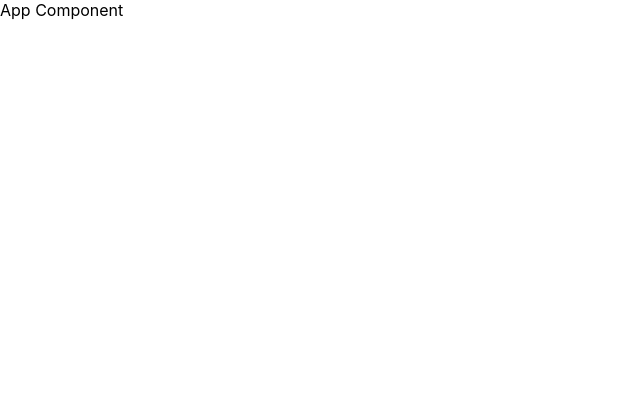
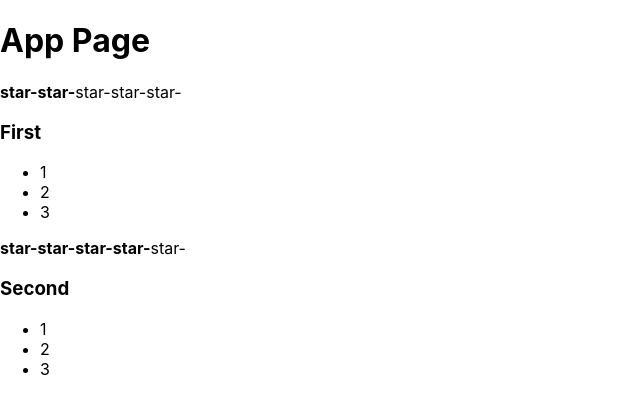
Before and after one commit to DmitriyKutsilin/react-cab, a React (Create React App) app: page / in a window 1280 px wide. Shown: the top 414 px of the page, without its empty margins (0-640 px from the left). Built offline with nearby package versions, Linux system fonts and the light colour scheme.

Commit message:
feat: done 3 lesson

```diff
--- a/src/App.tsx
+++ b/src/App.tsx
@@ -1,36 +1,30 @@
 import React from 'react';
-import logo from './logo.svg';
 import './App.css';
+import {Accordion} from "./components/Accordion/Accordion";
+import {Rating} from "./components/Rating/Rating";
+
+type PageTitleProps = {
+    title: string
+}
 
 function App() {
     return (
-        <div>App Component</div>
+        <div>
+            <PageTitle title={"App Page"}/>
+            <Rating value={2}/>
+            <Accordion title={"First"}/>
+            <Rating value={4}/>
+            <Accordion title={"Second"}/>
+        </div>
     );
 }
 
-const Rating = () => {
+const PageTitle = ({title}: PageTitleProps) => {
     return (
-        <div>
-            <div>star</div>
-            <div>star</div>
-            <div>star</div>
-            <div>star</div>
-            <div>star</div>
-        </div>
+        <h1>{title}</h1>
     )
 }
 
-const Accordion = () => {
-    return (
-        <div>
-            <h3>Menu</h3>
-            <ul>
-                <li>1</li>
-                <li>2</li>
-                <li>3</li>
-            </ul>
-        </div>
-    )
-}
+
 
 export default App;
--- /dev/null
+++ b/src/components/Accordion/Accordion.tsx
@@ -0,0 +1,34 @@
+import React from "react";
+
+type AccordionProps = {
+    title: string
+}
+
+type AccordionTitleProps = {
+    title: string
+}
+
+export const Accordion = ({title}: AccordionProps) => {
+    return (
+        <div>
+            <AccordionTitle title={title}/>
+            <AccordionBody/>
+        </div>
+    )
+}
+
+const AccordionTitle = ({title}: AccordionTitleProps) => {
+    return (
+        <h3>{title}</h3>
+    )
+}
+
+const AccordionBody = () => {
+    return (
+        <ul>
+            <li>1</li>
+            <li>2</li>
+            <li>3</li>
+        </ul>
+    )
+}
--- /dev/null
+++ b/src/components/Rating/Rating.tsx
@@ -0,0 +1,76 @@
+import React from "react";
+
+type RatingProps = {
+    value: 0 | 1 | 2 | 3 | 4 | 5
+}
+
+type StarProps = {
+    selected: boolean
+}
+
+export const Rating = ({value}: RatingProps) => {
+    switch (value) {
+        case 0: return (
+            <div>
+                <Star selected={false}/>
+                <Star selected={false}/>
+                <Star selected={false}/>
+                <Star selected={false}/>
+                <Star selected={false}/>
+            </div>
+        );
+        case 1: return (
+            <div>
+                <Star selected={true}/>
+                <Star selected={false}/>
+                <Star selected={false}/>
+                <Star selected={false}/>
+                <Star selected={false}/>
+            </div>
+        );
+        case 2: return (
+            <div>
+                <Star selected={true}/>
+                <Star selected={true}/>
+                <Star selected={false}/>
+                <Star selected={false}/>
+                <Star selected={false}/>
+            </div>
+        );
+        case 3: return (
+            <div>
+                <Star selected={true}/>
+                <Star selected={true}/>
+                <Star selected={true}/>
+                <Star selected={false}/>
+                <Star selected={false}/>
+            </div>
+        );
+        case 4: return (
+            <div>
+                <Star selected={true}/>
+                <Star selected={true}/>
+                <Star selected={true}/>
+                <Star selected={true}/>
+                <Star selected={false}/>
+            </div>
+        );
+        case 5: return (
+            <div>
+                <Star selected={true}/>
+                <Star selected={true}/>
+                <Star selected={true}/>
+                <Star selected={true}/>
+                <Star selected={true}/>
+            </div>
+        );
+    }
+}
+
+const Star = ({selected}: StarProps) => {
+    return (
+        selected
+            ? <span><b>star-</b></span>
+            : <span>star-</span>
+    )
+}
```
